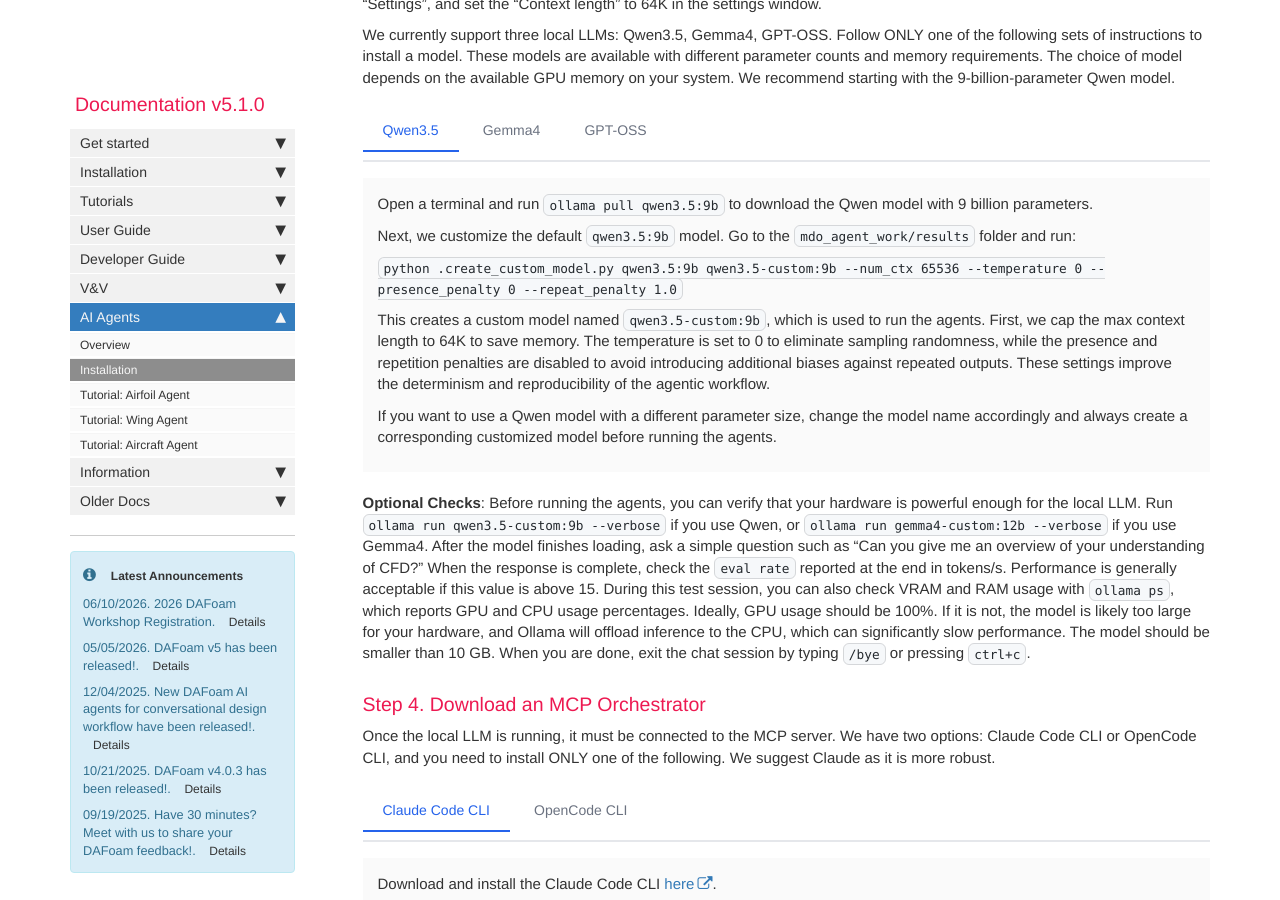
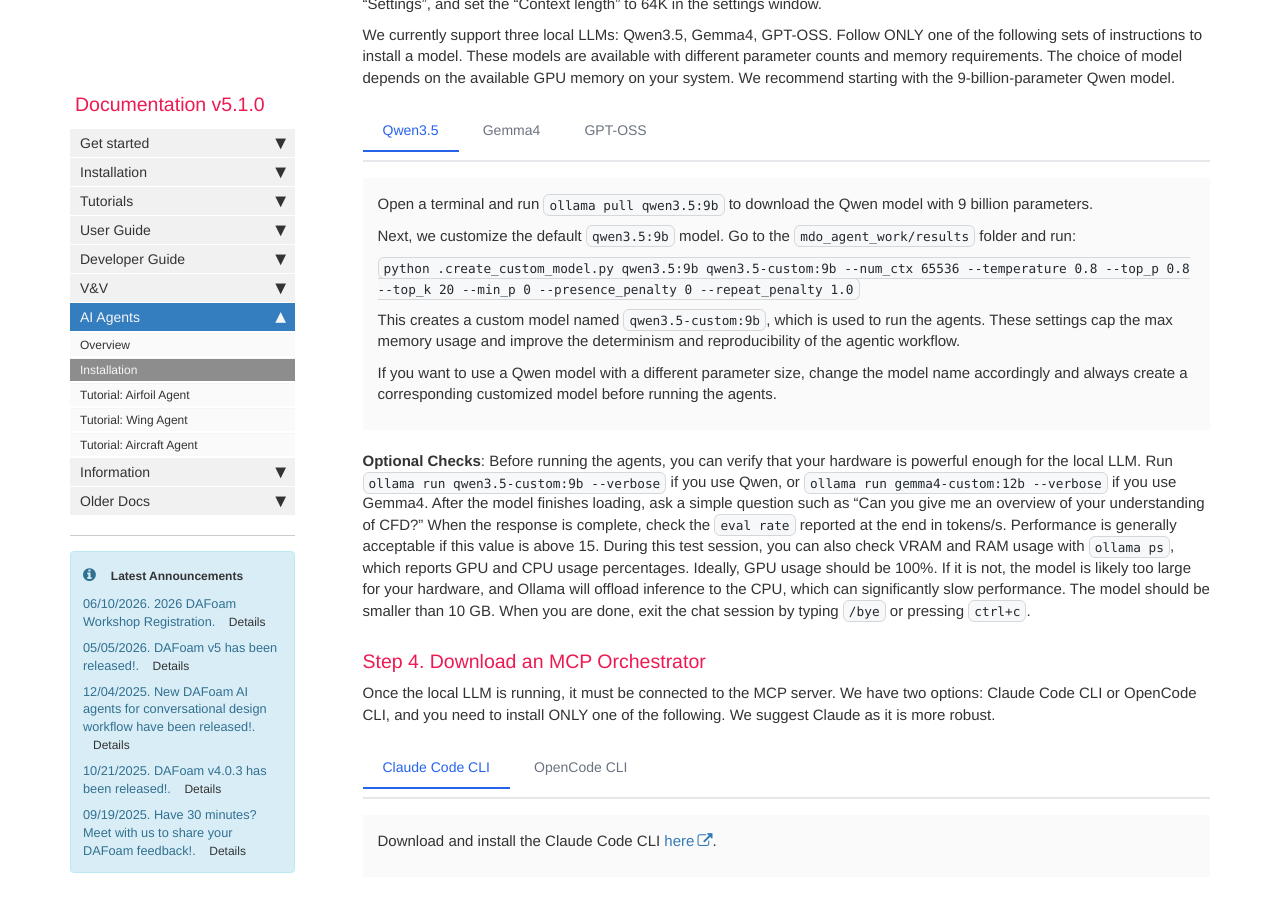
Before and after one commit to DAFoam/DAFoam.github.io, a Jekyll site: the page built from pages/mydoc/mydoc_ai_agent_installation.md, in a window 1280 px wide and 900 px high, scrolled down 9284 px. Built offline with Jekyll 4.4.1, drawn with Linux system fonts in a browser that asks for light colours; comment, search, counter and statistics services are not loaded.

Commit message:
content update

```diff
--- a/pages/mydoc/mydoc_ai_agent_installation.md
+++ b/pages/mydoc/mydoc_ai_agent_installation.md
@@ -355,9 +355,9 @@ Open a terminal and run `ollama pull qwen3.5:9b` to download the Qwen model with
 
 Next, we customize the default `qwen3.5:9b` model. Go to the `mdo_agent_work/results` folder and run:
 
-`python .create_custom_model.py qwen3.5:9b qwen3.5-custom:9b --num_ctx 65536 --temperature 0 --presence_penalty 0 --repeat_penalty 1.0`
+`python .create_custom_model.py qwen3.5:9b qwen3.5-custom:9b --num_ctx 65536 --temperature 0.8 --top_p 0.8 --top_k 20 --min_p 0 --presence_penalty 0 --repeat_penalty 1.0`
 
-This creates a custom model named `qwen3.5-custom:9b`, which is used to run the agents. First, we cap the max context length to 64K to save memory. The temperature is set to 0 to eliminate sampling randomness, while the presence and repetition penalties are disabled to avoid introducing additional biases against repeated outputs. These settings improve the determinism and reproducibility of the agentic workflow.
+This creates a custom model named `qwen3.5-custom:9b`, which is used to run the agents. These settings cap the max memory usage and improve the determinism and reproducibility of the agentic workflow.
 
 If you want to use a Qwen model with a different parameter size, change the model name accordingly and always create a corresponding customized model before running the agents.
 
@@ -368,9 +368,9 @@ Open a terminal and run `ollama pull gemma4:12b` to download the Gemma model wit
 
 Next, we customize the default `gemma4:12b` model. Go to the `mdo_agent_work/results` folder and run:
 
-`python .create_custom_model.py gemma4:12b gemma4-custom:12b --num_ctx 65536 --temperature 0 --presence_penalty 0 --repeat_penalty 1.0`
+`python .create_custom_model.py gemma4:12b gemma4-custom:12b --num_ctx 65536 --temperature 0.8 --top_p 0.8 --top_k 20 --min_p 0 --presence_penalty 0 --repeat_penalty 1.0`
 
-This creates a custom model named `gemma4-custom:12b`, which is used to run the agents. First, we cap the max context length to 64K to save memory. The temperature is set to 0 to eliminate sampling randomness, while the presence and repetition penalties are disabled to avoid introducing additional biases against repeated outputs. These settings improve the determinism and reproducibility of the agentic workflow.
+This creates a custom model named `gemma4-custom:12b`, which is used to run the agents. These settings cap the max memory usage and improve the determinism and reproducibility of the agentic workflow.
 
 If you want to use a Gemma model with a different parameter size, change the model name accordingly and always create a corresponding customized model before running the agents.
 
@@ -381,9 +381,9 @@ Open a terminal and run `ollama pull gpt-oss:20b` to download the OpenAI's GPT-O
 
 Next, we customize the default `gpt-oss:20b` model. Go to the `mdo_agent_work/results` folder and run:
 
-`python .create_custom_model.py gpt-oss:20b gpt-oss-custom:20b --num_ctx 65536 --temperature 0 --presence_penalty 0 --repeat_penalty 1.0`
+`python .create_custom_model.py gpt-oss:20b gpt-oss-custom:20b --num_ctx 65536 --temperature 0.8 --top_p 0.8 --top_k 20 --min_p 0 --presence_penalty 0 --repeat_penalty 1.0`
 
-This creates a custom model named `gpt-oss-custom:20b`, which is used to run the agents. First, we cap the max context length to 64K to save memory. The temperature is set to 0 to eliminate sampling randomness, while the presence and repetition penalties are disabled to avoid introducing additional biases against repeated outputs. These settings improve the determinism and reproducibility of the agentic workflow.
+This creates a custom model named `gpt-oss-custom:20b`, which is used to run the agents. These settings cap the max memory usage and improve the determinism and reproducibility of the agentic workflow.
 
 If you want to use a GPT-OSS model with a different parameter size, change the model name accordingly and always create a corresponding customized model before running the agents.
 
```
